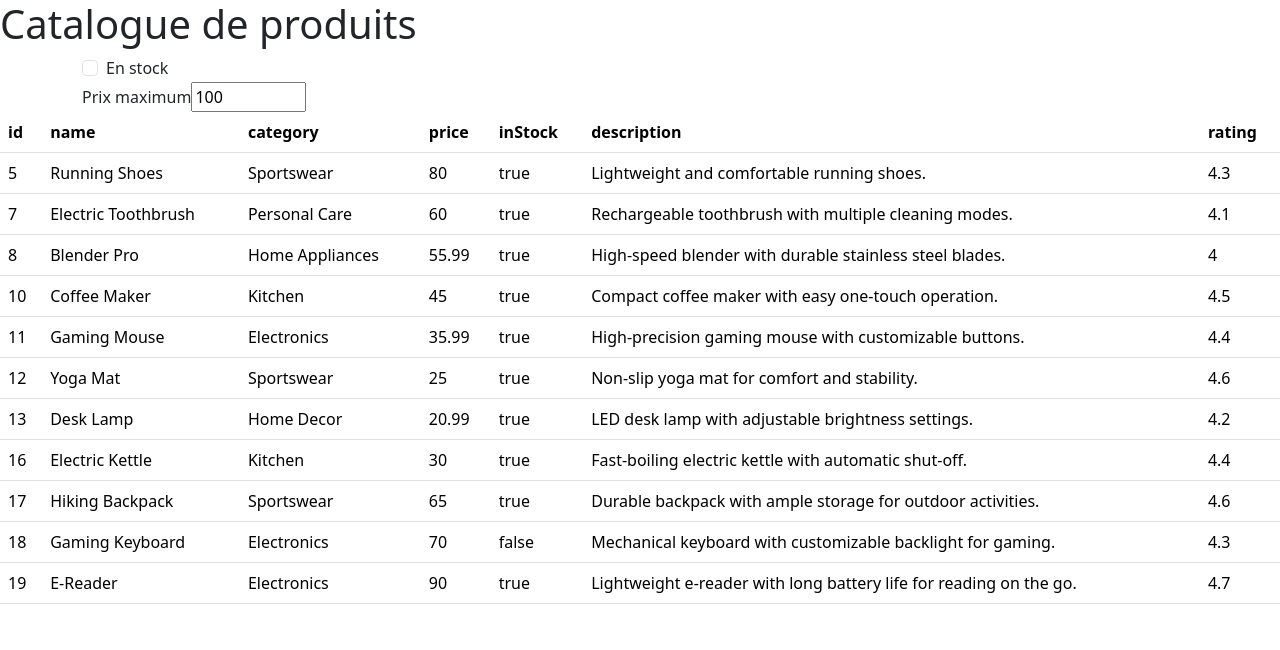
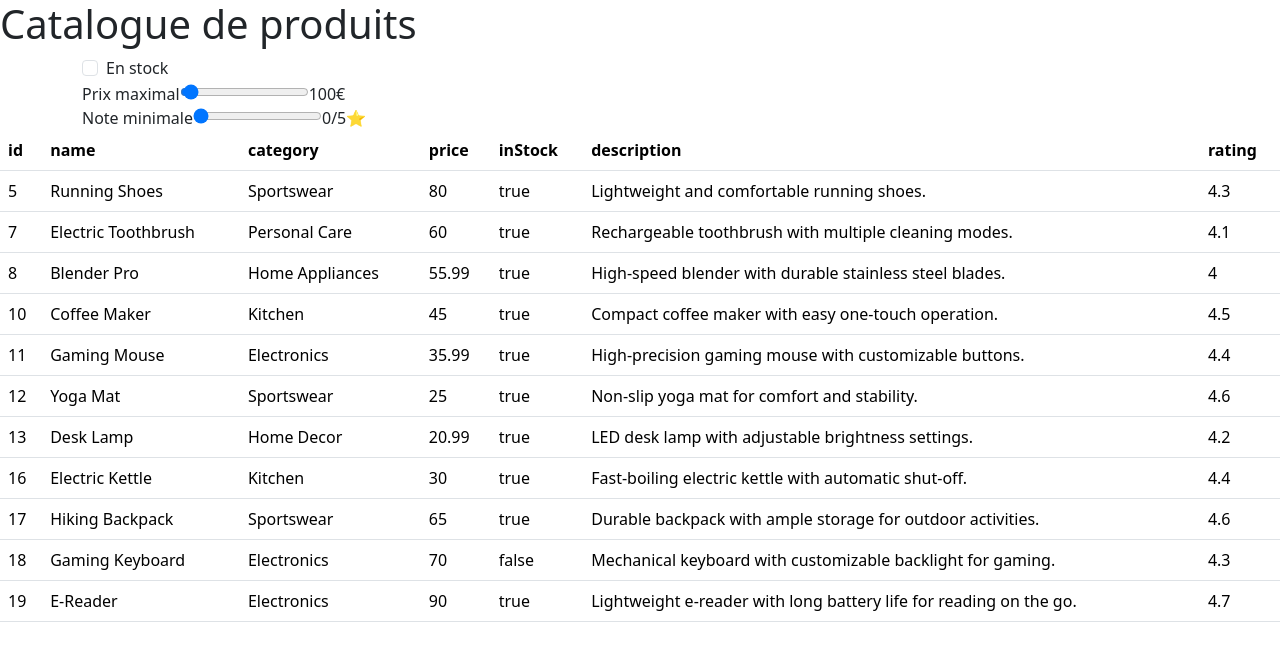
Before and after one commit to Christ0u/tp03_gerard_christopher, an Angular app: page / in a window 1280 px wide. Shown: the top 650 px of the page. Built offline with nearby package versions, Linux system fonts and the light colour scheme.

Commit message:
ADD : Implémentation d'un nouveau filtre basé sur la note associée à un produit
Signed-off-by: Christopher GERARD <christopher.gerard@ikmail.com>

```diff
--- a/src/app/app.component.html
+++ b/src/app/app.component.html
@@ -1,4 +1,4 @@
 <h1> Catalogue de produits </h1>
 
-<app-search-engine (inStockChange)="onInStockChange($event)" (maxPriceChange)="onMaxPriceChange($event)"></app-search-engine>
-<app-products-list [inStock]="inStock" [maxPrice]="maxPrice"></app-products-list>
+<app-search-engine (inStockChange)="onInStockChange($event)" (maxPriceChange)="onMaxPriceChange($event)" (minRatingChange)="onMinRatingChange($event)"></app-search-engine>
+<app-products-list [inStock]="inStock" [maxPrice]="maxPrice" [minRating]="minRating"></app-products-list>
--- a/src/app/app.component.ts
+++ b/src/app/app.component.ts
@@ -16,6 +16,7 @@ export class AppComponent {
 
   inStock: boolean = false;
   maxPrice: number = 100;
+  minRating: number = 0;
 
   onInStockChange(value: boolean) {
     this.inStock = value;
@@ -24,4 +25,9 @@ export class AppComponent {
   onMaxPriceChange(value: number) {
     this.maxPrice = value;
   }
+
+  onMinRatingChange(value: number)
+  {
+    this.minRating = value;
+  }
 }
--- a/src/app/products-list/products-list.component.ts
+++ b/src/app/products-list/products-list.component.ts
@@ -18,12 +18,12 @@ export class ProductsListComponent {
 
   @Input() inStock: boolean = false;
   @Input() maxPrice: number = 100;
+  @Input() minRating: number = 0;
 
   // Méthodes
   ngOnChanges() {
-
     // Applique les deux filtres en un seul passage
-    this.filteredProducts = this.productsList.filter( product => (!this.inStock || product.inStock) && (product.price <= this.maxPrice) );
+    this.filteredProducts = this.productsList.filter( product => (!this.inStock || product.inStock) && (product.price <= this.maxPrice) && (product.rating >= this.minRating) );
   }
 
 
--- a/src/app/search-engine/search-engine.component.html
+++ b/src/app/search-engine/search-engine.component.html
@@ -19,8 +19,15 @@
             </div>
 
             <div class="form-group">
-                <label for="maxPrice">Prix maximum</label>
-                <input type="number" id="maxPrice" name="maxPrice" min="0" max="10000" [(ngModel)]="maxPrice" (input)="onInput()">
+                <label for="maxPrice">Prix maximal</label>
+                <input type="range" id="maxPrice" name="maxPrice" min="0" max="3000" [(ngModel)]="maxPrice" (input)="onInput()">
+                <label for="maxPrice">{{maxPrice}}€</label>
+            </div>
+
+            <div class="form-group">
+                <label for="minRating">Note minimale</label>
+                <input type="range" id="minRating" name="minRating" min="0" max="5" step="0.1" [(ngModel)]="minRating" (input)="onInput()">
+                <label for="minRating">{{minRating}}/5⭐</label>
             </div>
         </div>
 
--- a/src/app/search-engine/search-engine.component.ts
+++ b/src/app/search-engine/search-engine.component.ts
@@ -17,17 +17,22 @@ export class SearchEngineComponent {
   maxPrice: number = 100;
   @Output() maxPriceChange = new EventEmitter<number>();
 
+  minRating: number = 0;
+  @Output() minRatingChange = new EventEmitter<number>();
+
   // Méthodes
   onClick()
   {
     this.inStock = !this.inStock;
     this.inStockChange.emit(this.inStock);
-    console.log(this.inStock);
+    //console.log(this.inStock);
   }
 
   onInput()
   {
     this.maxPriceChange.emit(this.maxPrice);
-    console.log(this.maxPrice);
+    this.minRatingChange.emit(this.minRating);
+    //console.log(this.minRating);
+    //console.log(this.maxPrice);
   }
 }
```
